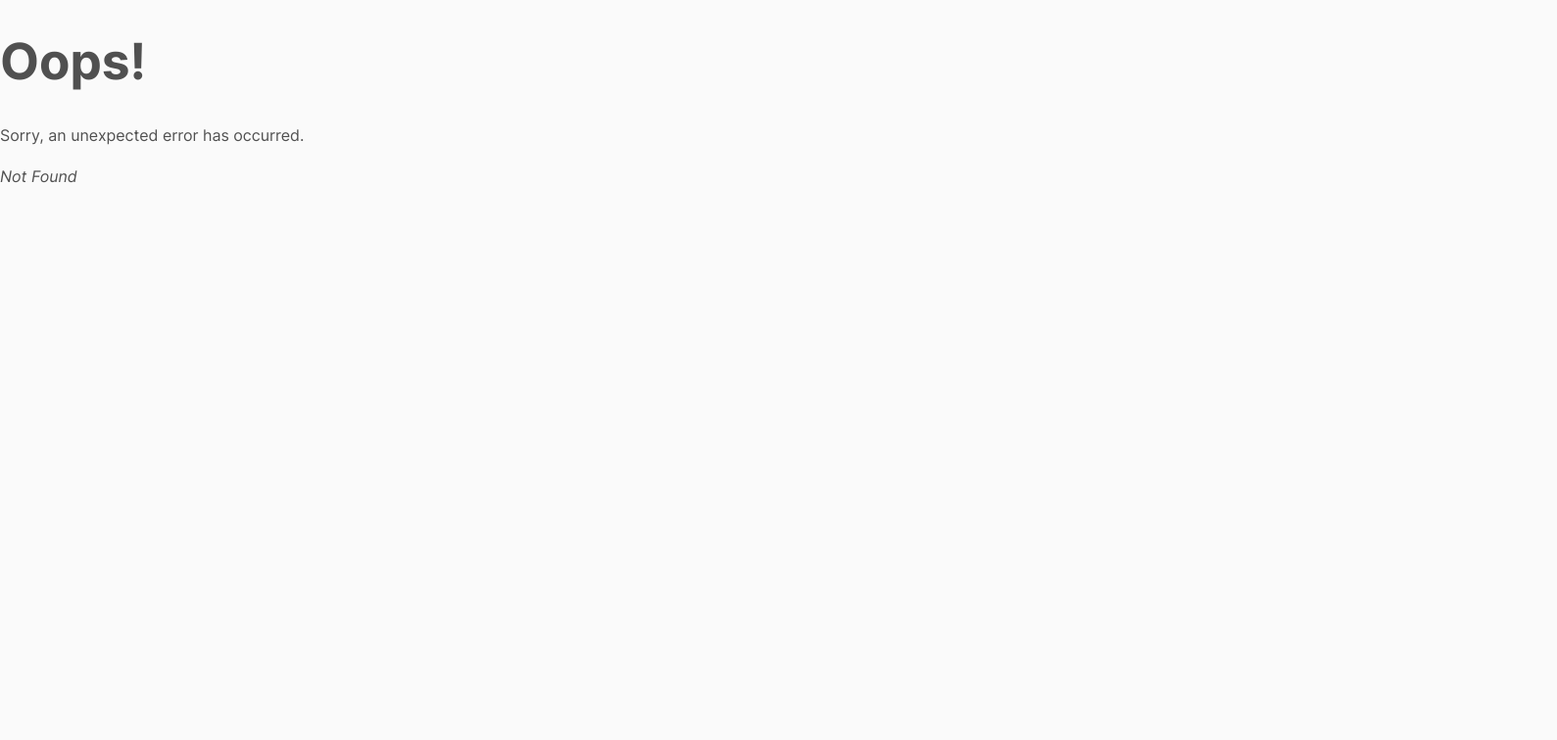
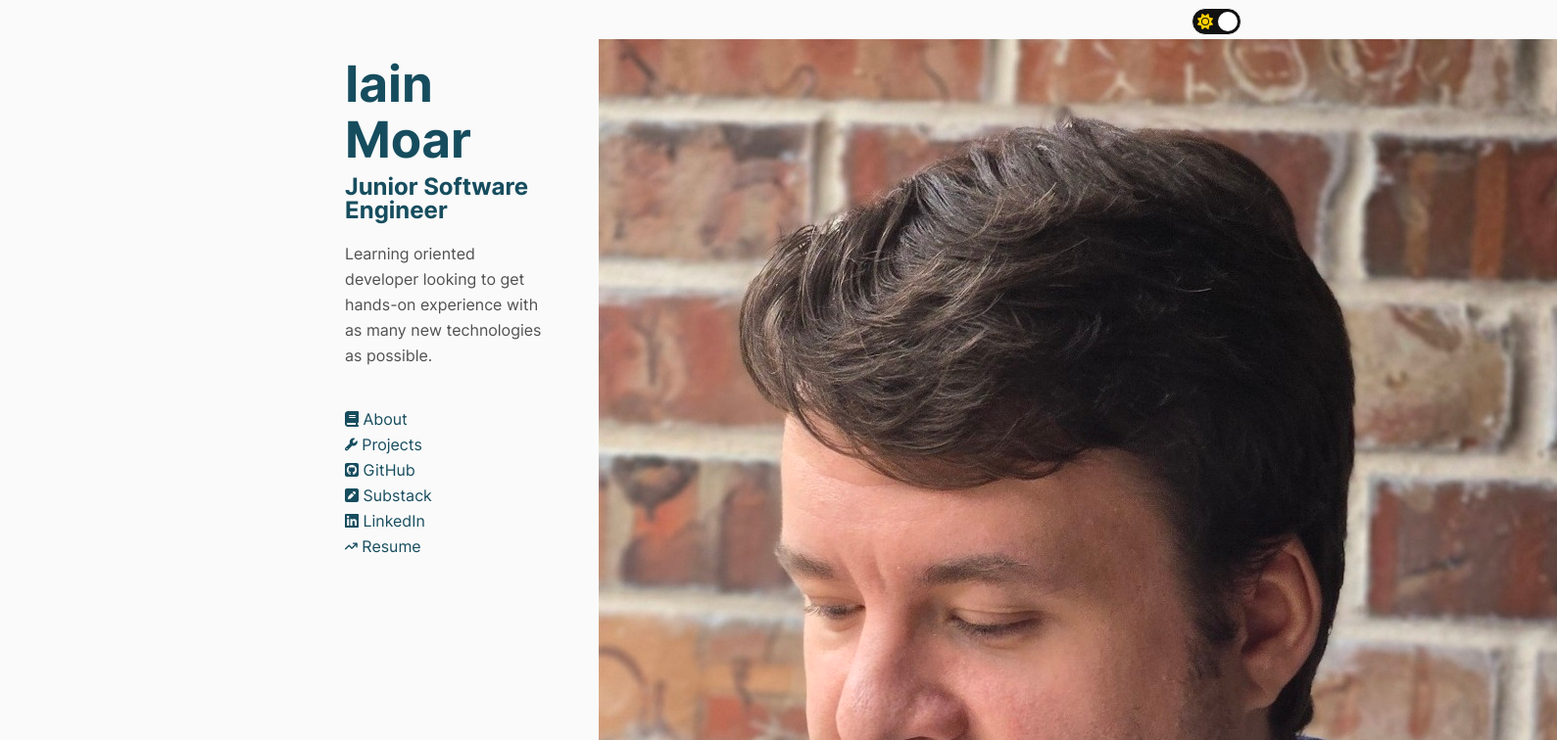
Before and after one commit to Moaratorium/Portfolio, a React (Vite) app: page /projects in a window 1280 px wide. Before the commit this address had no page. Shown: the top 756 px of the page at 98% size, 1589 px wide, since content can reach past the window. Built offline with nearby package versions, Linux system fonts and the light colour scheme.

Commit message:
added unstyled page/routing from projects tab

```diff
--- a/src/index.css
+++ b/src/index.css
@@ -131,7 +131,7 @@ html {
   line-height: 1;
 }
 
-.fa-arrow-trend-up {
+.fa-arrow-trend-up, .fa-wrench {
   width: .8em;
 }
 
--- a/src/main.jsx
+++ b/src/main.jsx
@@ -9,6 +9,7 @@ import Root from "./routes/root";
 import ErrorPage from "./error-page";
 import PDFView from "./routes/pdf-view";
 import AboutMe from "./routes/about";
+import Projects from './routes/projects';
 import config from '../config.json';
 
 export function getTheme() {
@@ -47,6 +48,10 @@ const router = createBrowserRouter([
         path:"/about",
         element: <AboutMe />
       },
+      {
+        path:"/projects",
+        element: <Projects />
+      }
     ]
   },
 ]);
--- /dev/null
+++ b/src/routes/projects.jsx
@@ -0,0 +1,19 @@
+import config from "../../config.json"
+
+export default function Projects() {
+    return (
+        <div id="project-gallery">
+            <img id="test-image" src={config.datastore.profileImageLink}></img>
+        <div id="test-text" style={{ whiteSpace: 'break-spaces'}}>
+            <p>{config.datastore.aboutText}</p>
+        </div>
+        <div id="work-history">
+            <div id="project-list">
+                leedle
+                </div>
+                <div className="footer">
+                </div>
+        </div>
+        </div>
+    )
+};
--- a/src/routes/root.jsx
+++ b/src/routes/root.jsx
@@ -2,7 +2,7 @@ import { Outlet, Link } from "react-router-dom";
 import { ThemeToggle } from "../../components/theme-toggle";
 import { FontAwesomeIcon } from '@fortawesome/react-fontawesome'
 import { faSquareGithub, faLinkedin } from '@fortawesome/free-brands-svg-icons'
-import { faSquarePen, faBook, faArrowTrendUp } from "@fortawesome/free-solid-svg-icons"
+import { faSquarePen, faBook, faArrowTrendUp, faWrench } from "@fortawesome/free-solid-svg-icons"
 import config from '../../config.json';
 
 export default function Root() {
@@ -18,6 +18,9 @@ export default function Root() {
             <ul>
               <li>
                 <Link to={'about'}><FontAwesomeIcon icon={faBook} /> About</Link>
+              </li>
+              <li>
+                <Link to={'projects'}><FontAwesomeIcon icon={faWrench} /> Projects</Link>
               </li>
             <li>
                 <Link to={config.datastore.githubLink} ><FontAwesomeIcon icon={faSquareGithub} /> GitHub</Link>
```
